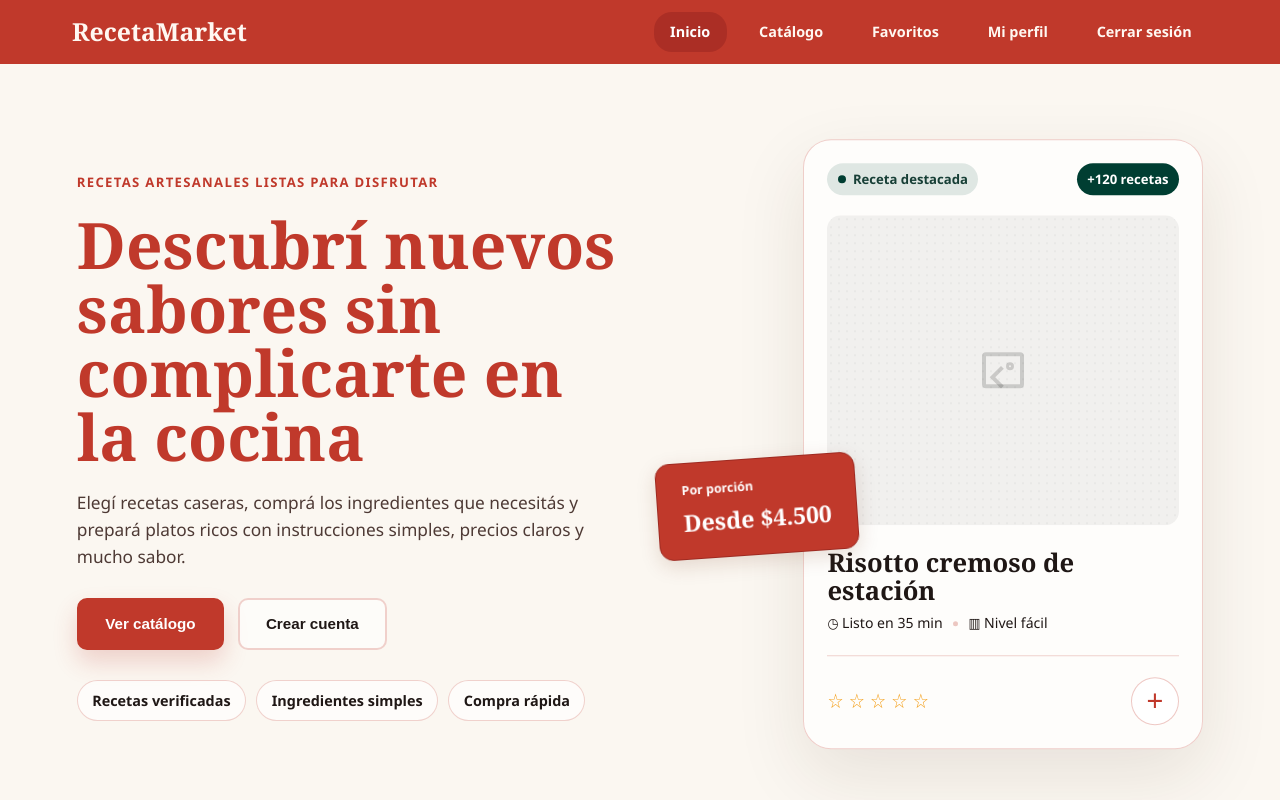
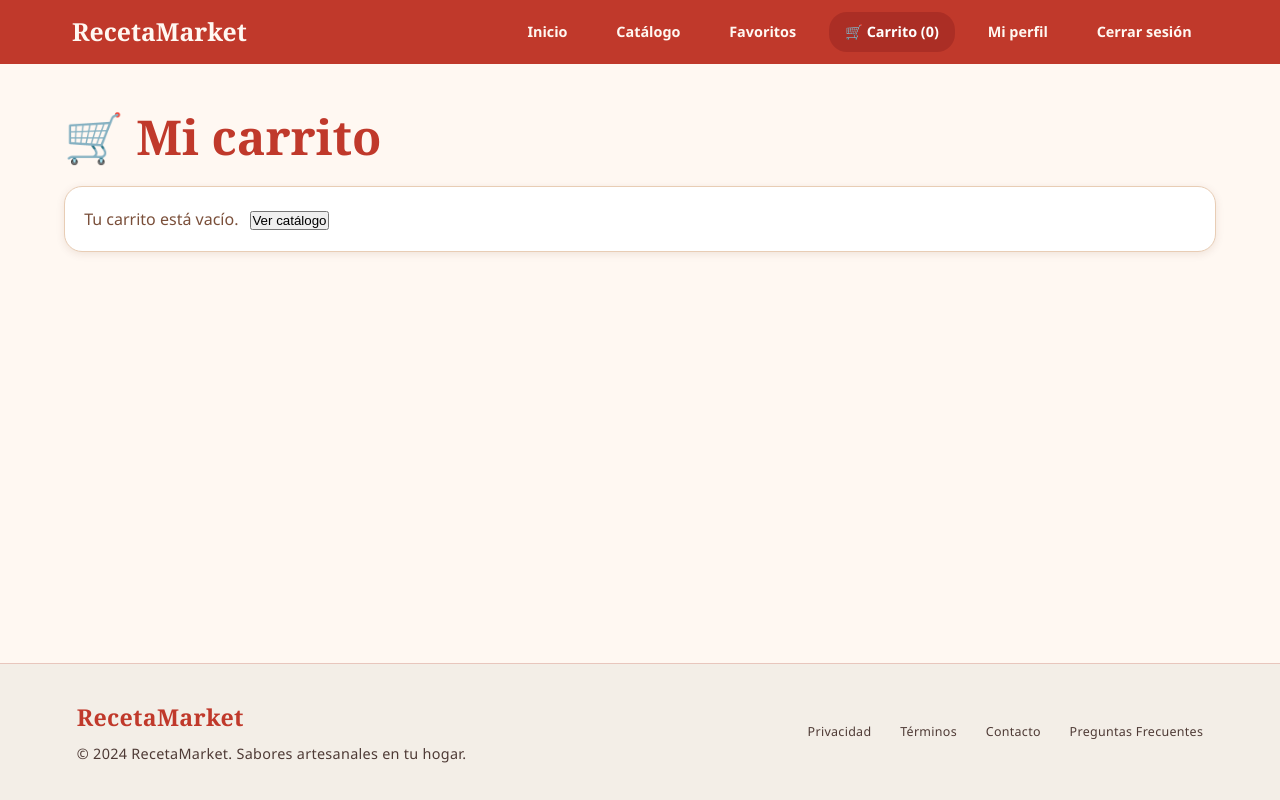
Before and after one commit to melaniloren/API-ecommerce-front, a React (Vite) app in the folder e-commerce-front/: page /carrito in a window 1280 px wide. Before the commit this address led to /. Shown: the top 800 px of the page. Built offline with nearby package versions, Linux system fonts and the light colour scheme; no server answers; sample sign-in values are in the browser's storage.

Commit message:
feat: add cart functionality with CartProvider and integrate into App and Navbar

```diff
--- a/e-commerce-front/src/App.jsx
+++ b/e-commerce-front/src/App.jsx
@@ -5,11 +5,13 @@ import RutaProtegida from "./routes/RutaProtegida";
 import RecetaList from "./catalogoDeProductos/RecetaList";
 import RecetaDetalle from "./catalogoDeProductos/RecetaDetalle";
 import Favorite from "./catalogoDeProductos/Favorite";
+import Cart from "./catalogoDeProductos/Cart";
 import UserLogin from "./gestionDeUsuarios/UserLogin";
 import UserRegister from "./gestionDeUsuarios/UserRegister";
 import UserProfile from "./gestionDeUsuarios/UserProfile";
 import AdminRecetas from "./panelAdmin/AdminRecetas";
 import { FavoriteProvider } from "./contexts/FavoriteContext";
+import { CartProvider } from "./contexts/CartContext";
 import "./styles/App.css";
 
 function AppContent() {
@@ -43,6 +45,16 @@ function AppContent() {
             element={
               <RutaProtegida>
                 <Favorite />
+              </RutaProtegida>
+            }
+          />
+
+          {/* RUTA PROTEGIDA del carrito */}
+          <Route
+            path="/carrito"
+            element={
+              <RutaProtegida>
+                <Cart />
               </RutaProtegida>
             }
           />
@@ -87,7 +99,9 @@ function App() {
   return (
     <BrowserRouter>
       <FavoriteProvider>
-        <AppContent />
+        <CartProvider>
+          <AppContent />
+        </CartProvider>
       </FavoriteProvider>
     </BrowserRouter>
   );
--- /dev/null
+++ b/e-commerce-front/src/catalogoDeProductos/Cart.jsx
@@ -0,0 +1,123 @@
+import { Link, useNavigate } from "react-router-dom";
+import { useCart } from "../contexts/CartContext";
+
+function Cart() {
+  // useContext (vía custom hook) para traer el estado y funciones del carrito
+  const { cartItems, removeFromCart, clearCart, addToCart } = useCart();
+  const navigate = useNavigate();
+
+  // Total con .reduce y operador ternario por si no hay items
+  const total = cartItems.reduce(
+    (acc, item) => acc + Number(item.precio ?? 0) * item.cantidad,
+    0
+  );
+
+  // Renderizado condicional: carrito vacío
+  if (cartItems.length === 0) {
+    return (
+      <section className="catalog-section">
+        <div className="catalog-heading">
+          <h1>🛒 Mi carrito</h1>
+        </div>
+        <div className="catalog-empty">
+          Tu carrito está vacío.
+          <button
+            onClick={() => navigate("/catalogo")}
+            style={{ marginLeft: "12px" }}
+          >
+            Ver catálogo
+          </button>
+        </div>
+      </section>
+    );
+  }
+
+  return (
+    <section className="catalog-section">
+      <div className="catalog-heading">
+        <div>
+          <p className="section-kicker">Tu compra</p>
+          <h1>🛒 Mi carrito</h1>
+        </div>
+        <p>
+          {cartItems.length}{" "}
+          {cartItems.length === 1 ? "producto" : "productos"} en el carrito
+        </p>
+      </div>
+
+      <div style={{ display: "flex", flexDirection: "column", gap: "12px" }}>
+        {cartItems.map((item) => (
+          <article
+            key={item.id}
+            style={{
+              display: "flex",
+              justifyContent: "space-between",
+              alignItems: "center",
+              padding: "16px",
+              border: "1px solid #eee",
+              borderRadius: "8px",
+              background: "#fff",
+            }}
+          >
+            <div>
+              <h3 style={{ margin: 0 }}>{item.nombre ?? "Sin nombre"}</h3>
+              <p style={{ margin: "4px 0", color: "#666" }}>
+                Cantidad: {item.cantidad} | Precio unitario: $
+                {Number(item.precio ?? 0).toLocaleString("es-AR")}
+              </p>
+              <p style={{ margin: 0, fontWeight: "bold" }}>
+                Subtotal: $
+                {(Number(item.precio ?? 0) * item.cantidad).toLocaleString("es-AR")}
+              </p>
+            </div>
+
+            <div style={{ display: "flex", gap: "8px" }}>
+              <button onClick={() => addToCart(item)}>+1</button>
+              <button
+                onClick={() => removeFromCart(item.id)}
+                style={{ color: "#e63946" }}
+              >
+                Quitar
+              </button>
+            </div>
+          </article>
+        ))}
+      </div>
+
+      <div
+        style={{
+          marginTop: "24px",
+          padding: "16px",
+          borderTop: "2px solid #333",
+          display: "flex",
+          justifyContent: "space-between",
+          alignItems: "center",
+        }}
+      >
+        <h2>Total: ${total.toLocaleString("es-AR")}</h2>
+        <div style={{ display: "flex", gap: "8px" }}>
+          <button onClick={clearCart}>Vaciar carrito</button>
+          <button
+            onClick={() => alert("¡Compra realizada con éxito!")}
+            style={{
+              background: "#2a9d8f",
+              color: "white",
+              padding: "10px 20px",
+              border: "none",
+              borderRadius: "6px",
+              cursor: "pointer",
+            }}
+          >
+            Finalizar compra
+          </button>
+        </div>
+      </div>
+
+      <div style={{ marginTop: "24px" }}>
+        <Link to="/catalogo">← Seguir comprando</Link>
+      </div>
+    </section>
+  );
+}
+
+export default Cart;
--- a/e-commerce-front/src/catalogoDeProductos/RecetaList.jsx
+++ b/e-commerce-front/src/catalogoDeProductos/RecetaList.jsx
@@ -1,6 +1,7 @@
 import { useEffect, useState } from "react";
 import { Link, useNavigate } from "react-router-dom";
 import { useFavorite } from "../contexts/FavoriteContext";
+import { useCart } from "../contexts/CartContext";
 
 const homeCategories = [
   { title: "Saludables & Frescos", eyebrow: "Favoritos", className: "feature-large" },
@@ -14,10 +15,9 @@ const RecetaList = ({ variant = "catalog" }) => {
   const [loading, setLoading] = useState(true);
   const [error, setError] = useState(null);
 
-  // useContext (vía custom hook) para traer addToFavorite y esFavorito
   const { addToFavorite, esFavorito } = useFavorite();
+  const { addToCart } = useCart();
 
-  // useNavigate al principio: si no hay sesión, redirigimos al login al tocar el corazón
   const navigate = useNavigate();
   const logueado = !!localStorage.getItem("token");
 
@@ -76,17 +76,26 @@ const RecetaList = ({ variant = "catalog" }) => {
 
   const items = Array.isArray(recetas) ? recetas : [];
 
-  // Handler del corazón: si no hay sesión, redirige al login con useNavigate
+  // Handler del corazón
   const handleFavoriteClick = (e, receta) => {
     e.preventDefault();
     e.stopPropagation();
-
     if (!logueado) {
       navigate("/login");
       return;
     }
+    addToFavorite(receta);
+  };
 
-    addToFavorite(receta);
+  // Handler del carrito
+  const handleCartClick = (e, receta) => {
+    e.preventDefault();
+    e.stopPropagation();
+    if (!logueado) {
+      navigate("/login");
+      return;
+    }
+    addToCart(receta);
   };
 
   return (
@@ -111,30 +120,15 @@ const RecetaList = ({ variant = "catalog" }) => {
             const desc = receta.descripcion ?? "Sin descripción";
             const price = receta.precio ?? 0;
             const categorias = receta.categorias ?? [];
-            // Operador ternario: si no hay sesión, mostramos el corazón apagado siempre
             const favorito = logueado ? esFavorito(id) : false;
 
             return (
               <Link to={`/recetas/${id}`} key={id || name} className="receta-link">
                 <article className="receta-card" style={{ position: "relative" }}>
-                  {/* Botón de favorito (corazón) */}
                   <button
                     type="button"
                     onClick={(e) => handleFavoriteClick(e, receta)}
-                    aria-label={
-                      !logueado
-                        ? "Iniciá sesión para guardar favoritos"
-                        : favorito
-                        ? "Quitar de favoritos"
-                        : "Agregar a favoritos"
-                    }
-                    title={
-                      !logueado
-                        ? "Iniciá sesión para guardar favoritos"
-                        : favorito
-                        ? "Quitar de favoritos"
-                        : "Agregar a favoritos"
-                    }
+                    aria-label={favorito ? "Quitar de favoritos" : "Agregar a favoritos"}
                     style={{
                       position: "absolute",
                       top: "10px",
@@ -173,6 +167,23 @@ const RecetaList = ({ variant = "catalog" }) => {
                       {desc.length > 92 ? `${desc.substring(0, 92)}...` : desc}
                     </p>
 
+                    <button
+                      type="button"
+                      onClick={(e) => handleCartClick(e, receta)}
+                      style={{
+                        marginTop: "10px",
+                        padding: "8px 12px",
+                        background: "#2a9d8f",
+                        color: "white",
+                        border: "none",
+                        borderRadius: "6px",
+                        cursor: "pointer",
+                        width: "100%",
+                      }}
+                    >
+                      🛒 Agregar al carrito
+                    </button>
+
                     <span className="receta-detail">Ver detalle</span>
                   </div>
                 </article>
--- a/e-commerce-front/src/components/Navbar.jsx
+++ b/e-commerce-front/src/components/Navbar.jsx
@@ -1,6 +1,7 @@
 import { useState } from "react";
 import { Link, useLocation, useNavigate } from "react-router-dom";
 import { esAdmin } from "../utils/auth";
+import { useCart } from "../contexts/CartContext";
 import "../styles/Navbar.css";
 
 function Navbar() {
@@ -8,6 +9,7 @@ function Navbar() {
   const location = useLocation();
   const navigate = useNavigate();
   const logueado = !!localStorage.getItem("token");
+  const { cartItems } = useCart();
 
   const isActive = (path) => location.pathname === path;
   const closeMenu = () => setMenuOpen(false);
@@ -94,6 +96,15 @@ function Navbar() {
               </li>
               <li>
                 <Link
+                  to="/carrito"
+                  className={isActive("/carrito") ? "nav-link active" : "nav-link"}
+                  onClick={closeMenu}
+                >
+                  🛒 Carrito ({cartItems.length})
+                </Link>
+              </li>
+              <li>
+                <Link
                   to="/perfil"
                   className={isActive("/perfil") ? "nav-link active" : "nav-link"}
                   onClick={closeMenu}
--- /dev/null
+++ b/e-commerce-front/src/contexts/CartContext.jsx
@@ -0,0 +1,61 @@
+// Importamos las herramientas necesarias de React.
+import { createContext, useContext, useState } from "react";
+
+// --- 1. CREACIÓN DEL CONTEXTO ---
+// Acá creamos el "canal" o "túnel" de datos que compartirá la información del carrito.
+const CartContext = createContext();
+
+// --- 2. CUSTOM HOOK (Hook Personalizado) para consumir el contexto ---
+// Esto evita tener que importar useContext y CartContext en cada componente.
+export function useCart() {
+  const context = useContext(CartContext);
+  // Validación: si alguien usa useCart() fuera del CartProvider, tiramos error.
+  if (context === undefined) {
+    throw new Error("useCart debe ser usado dentro de un CartProvider");
+  }
+  return context;
+}
+
+// --- 3. CREACIÓN DEL PROVEEDOR (PROVIDER) ---
+// Componente que "provee" el estado y las funciones del carrito a todos los hijos.
+export function CartProvider({ children }) {
+  // cartItems: array de productos del carrito. Empieza vacío.
+  const [cartItems, setCartItems] = useState([]);
+
+  // Función para AGREGAR un producto al carrito.
+  // Si ya existe, le suma 1 a la cantidad; si no, lo agrega con cantidad 1.
+  const addToCart = (product) => {
+    setCartItems((prevItems) => {
+      const yaEsta = prevItems.find((item) => item.id === product.id);
+      if (yaEsta) {
+        return prevItems.map((item) =>
+          item.id === product.id
+            ? { ...item, cantidad: item.cantidad + 1 }
+            : item
+        );
+      }
+      return [...prevItems, { ...product, cantidad: 1 }];
+    });
+    console.log(`${product.nombre} agregado al carrito!`);
+  };
+
+  // Función para QUITAR un producto del carrito (lo saca por completo).
+  const removeFromCart = (productId) => {
+    setCartItems((prevItems) =>
+      prevItems.filter((item) => item.id !== productId)
+    );
+  };
+
+  // Función para VACIAR el carrito.
+  const clearCart = () => {
+    setCartItems([]);
+  };
+
+  // Objeto que exponemos al resto de la app.
+  const value = { cartItems, addToCart, removeFromCart, clearCart };
+
+  // El Provider renderiza el contexto y los hijos.
+  return (
+    <CartContext.Provider value={value}>{children}</CartContext.Provider>
+  );
+}
```
